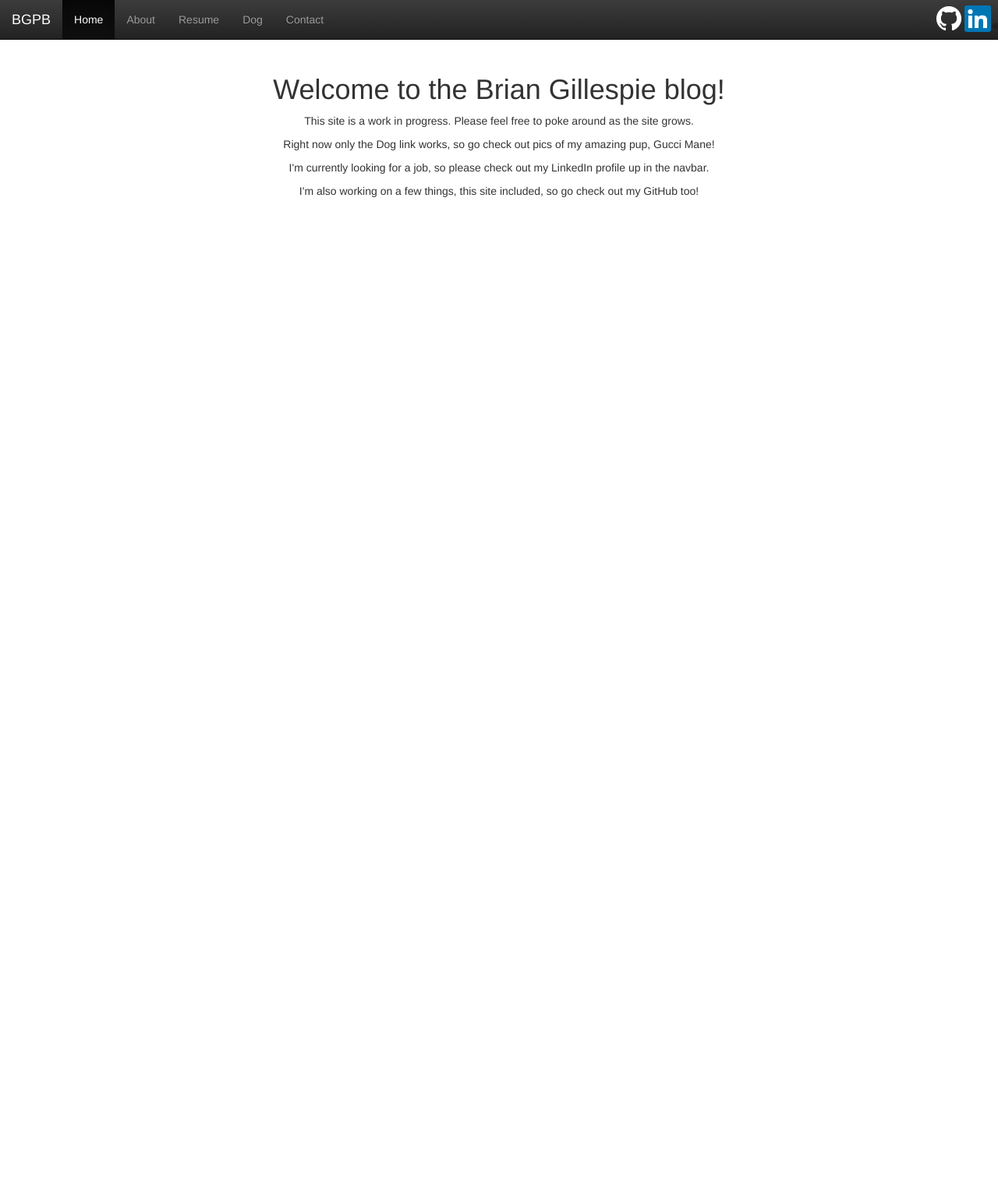
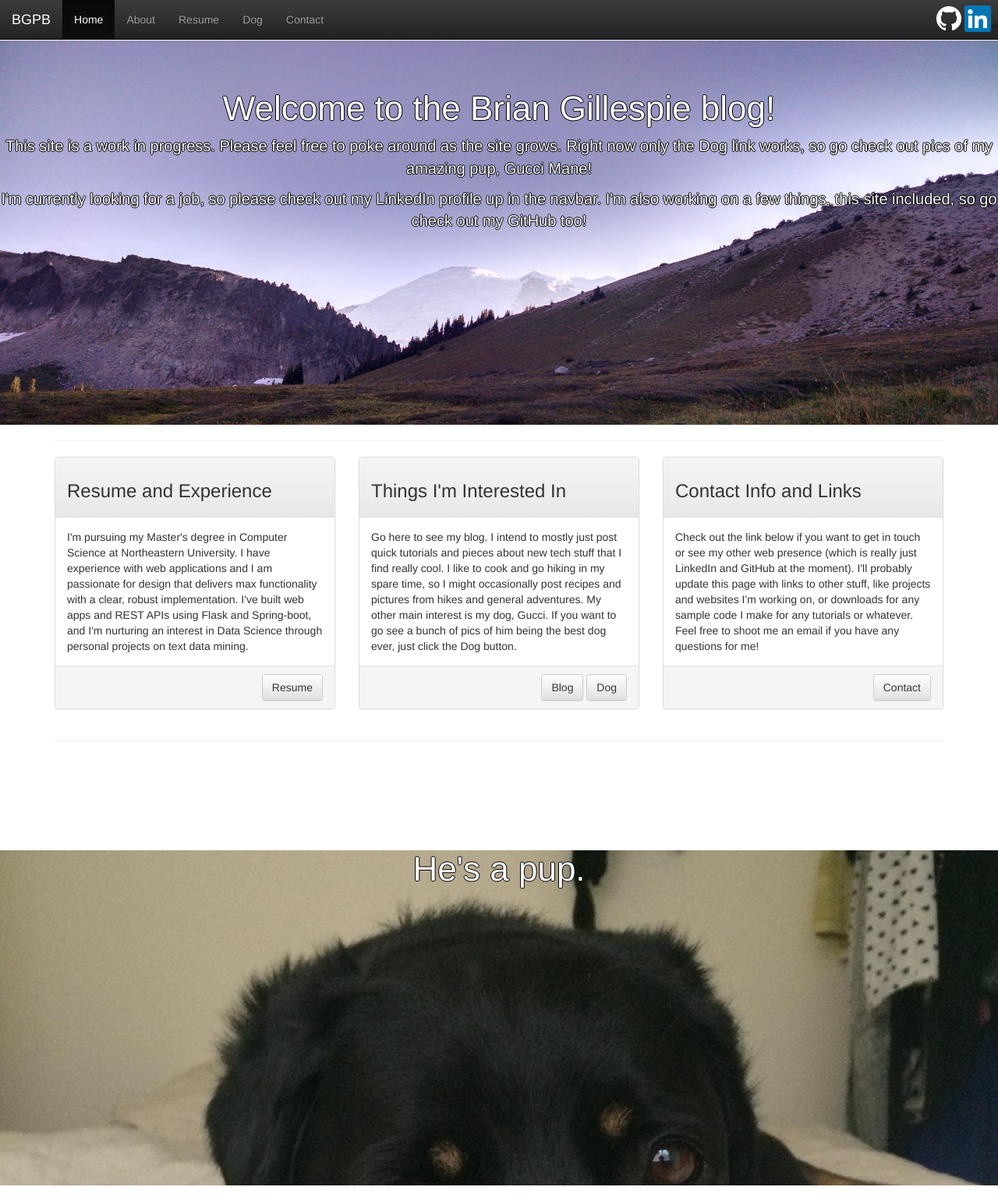
Before and after one commit to briangillespie/bgBlog, a Flask app: page / in a window 1280 px wide. Shown: the whole page at 78% size. Before the commit the page ends 253 px from the top, so only its background shows below. Run offline with Flask 2, Linux system fonts and the light colour scheme; some libraries are stand-ins or nearby versions.

Commit message:
More updates!

```diff
--- /dev/null
+++ b/bgpb/static/css/jumbotron.css
@@ -0,0 +1,56 @@
+body {
+  padding-top: 50px;
+  padding-bottom: 20px;
+}
+
+.divider {
+    height:50px;
+}
+
+section {
+    height:500px;
+    padding-top:50px;
+    padding-bottom:50px;
+    overflow:auto;
+}
+
+h1 {
+    font-size: 44px;
+    text-shadow: -1px 0 black, 0 1px black, 1px 0 black, 0 -1px black;
+}
+
+p {
+    text-shadow: -1px 0 black, 0 1px black, 1px 0 black, 0 -1px black;
+    font-size: 20px;
+    text-align: center;
+}
+
+.bg-1 {
+	background: url('../images/guccipics/bg.jpg') no-repeat center center fixed;
+    color:#fff;
+    background-size:cover;
+}
+
+.bg-2 {
+	background: url('../images/guccipics/gucci_bed.jpg') no-repeat top center fixed;
+    color:#fff;
+    background-size:cover;
+}
+
+.bg-3 {
+	background: url('../images/guccipics/gucci_woods.jpg') no-repeat bottom center fixed;
+    color:#fff;
+    background-size:cover;
+}
+
+#footer {
+    height: 60px;
+    background-color:#585858;
+    margin-top:50px;
+    padding-top:20px;
+    padding-bottom:20px;
+}
+
+#footer a {
+  color:#efefef;
+}
--- a/bgpb/templates/index.html
+++ b/bgpb/templates/index.html
@@ -1,13 +1,124 @@
 {% extends "base.html" %}
+
+{% block headcontent %}
+<link href="{{ url_for('static', filename='css/jumbotron.css') }}" rel="stylesheet">
+{% endblock %}
+
 {% block content %}
-<div id="outer">
-    <h1 style="text-align: center">{{ greeting }}</h1>
-    <p style="text-align: center">This site is a work in progress. Please feel free to poke around as the site grows.</p>
-    <p style="text-align: center">Right now only the Dog link works, so go check out pics of my amazing pup, Gucci Mane!</p>
-    <p style="text-align: center">I'm currently looking for a job, so please check out my LinkedIn profile up in the navbar.</p>
-    <p style="text-align: center">I'm also working on a few things, this site included, so go check out my GitHub too!</p>
-    {% for post in posts %}
-    <div><p>{{ post.author.nickname }} says: <b>{{ post.body }}</b></p></div>
-    {% endfor %}
-</div>
+<!--parallax 1 -->
+<section class="bg-1 text-center" style="position: relative; margin-top: -30px;">
+    <h1>{{ greeting }}</h1>
+    <p>This site is a work in progress. Please feel free to poke around as the site grows. Right now only the Dog link works, so go check out pics of my amazing pup, Gucci Mane!</p>
+    <p>I'm currently looking for a job, so please check out my LinkedIn profile up in the navbar. I'm also working on a few things, this site included, so go check out my GitHub too!</p>
+</section>
+
+<div class="container">
+
+    <hr>
+
+    <div class="row">
+        <div class="col-md-4">
+            <div class="panel panel-default">
+                <div class="panel-heading"><h3>Resume and Experience</h3></div>
+                <div class="panel-body">I'm pursuing my Master's degree in Computer Science at Northeastern University. I have experience with web applications and I am passionate for design that delivers max functionality with a clear, robust implementation. I've built web apps and REST APIs using Flask and Spring-boot, and I'm nurturing an interest in Data Science through personal projects on text data mining.
+                </div>
+                <div class="panel-footer text-right"><a href="#" class="btn btn-default">Resume</a></div>
+            </div>
+        </div>
+        <div class="col-md-4">
+            <div class="panel panel-default">
+                <div class="panel-heading"><h3>Things I'm Interested In</h3></div>
+                <div class="panel-body">Go here to see my blog. I intend to mostly just post quick tutorials and pieces about new tech stuff that I find really cool. I like to cook and go hiking in my spare time, so I might occasionally post recipes and pictures from hikes and general adventures. My other main interest is my dog, Gucci. If you want to go see a bunch of pics of him being the best dog ever, just click the Dog button.
+                </div>
+                <div class="panel-footer text-right">
+                    <a href="#" class="btn btn-default">Blog</a>
+                    <a href="/dog" class="btn btn-default">Dog</a>
+                </div>
+            </div>
+        </div>
+        <div class="col-md-4">
+            <div class="panel panel-default">
+                <div class="panel-heading"><h3>Contact Info and Links</h3></div>
+                <div class="panel-body">Check out the link below if you want to get in touch or see my other web presence (which is really just LinkedIn and GitHub at the moment). I'll probably update this page with links to other stuff, like projects and websites I'm working on, or downloads for any sample code I make for any tutorials or whatever. Feel free to shoot me an email if you have any questions for me!
+                </div>
+                <div class="panel-footer text-right"><a href="#" class="btn btn-default">Contact</a></div>
+            </div>
+        </div>
+    </div><!--/row-->
+
+    <hr>
+
+</div><!--/container-->
+
+<div class="divider"></div>
+
+<section class="bg-2">
+    <div class="col-sm-10 col-sm-offset-1 text-center">
+
+        <h1>He's a pup.</h1>
+
+    </div>
+</section>
+<!--/parallax 1-->
+<!--<div class="jumbotron" style="position: relative; margin-top: -30px;">-->
+<!--<div class="container">-->
+<!--<h1>{{ greeting }}</h1>-->
+<!--<p>This site is a work in progress. Please feel free to poke around as the site grows. Right now only the Dog link works, so go check out pics of my amazing pup, Gucci Mane!</p>-->
+<!--<p>I'm currently looking for a job, so please check out my LinkedIn profile up in the navbar. I'm also working on a few things, this site included, so go check out my GitHub too!</p>-->
+<!--&lt;!&ndash;<p><a class="btn btn-primary btn-lg" href="#" role="button">Learn more &raquo;</a></p>&ndash;&gt;-->
+<!--</div>-->
+<!--</div>-->
+<!--<div id="outer">-->
+<!--{% for post in posts %}-->
+<!--<div><p>{{ post.author.nickname }} says: <b>{{ post.body }}</b></p></div>-->
+<!--{% endfor %}-->
+<!--</div>-->
+<script>
+    (function($) {
+
+        $.fn.parallax = function(options) {
+
+            var windowHeight = $(window).height();
+
+            // Establish default settings
+            var settings = $.extend({
+                speed        : 0.15
+            }, options);
+
+            // Iterate over each object in collection
+            return this.each( function() {
+
+                // Save a reference to the element
+                var $this = $(this);
+
+                // Set up Scroll Handler
+                $(document).scroll(function(){
+
+                    var scrollTop = $(window).scrollTop();
+                    var offset = $this.offset().top;
+                    var height = $this.outerHeight();
+
+                    // Check if above or below viewport
+                    if (offset + height <= scrollTop || offset >= scrollTop + windowHeight) {
+                        return;
+                    }
+
+                    var yBgPosition = Math.round((offset - scrollTop) * settings.speed);
+
+                    // Apply the Y Background Position to Set the Parallax Effect
+                    $this.css('background-position', 'center ' + yBgPosition + 'px');
+
+                });
+            });
+        }
+    }(jQuery));
+
+    $('.bg-1,.bg-3').parallax({
+        speed :	0.15
+    });
+
+    $('.bg-2').parallax({
+        speed :	0.25
+    });
+</script>
 {% endblock %}
```
Also changed, not shown: bgpb/static/images/guccipics/bg.jpg (added), bgpb/static/images/guccipics/bkgd.jpg (added), bgpb/static/images/guccipics/gucci_woods_crop.jpg (added).
